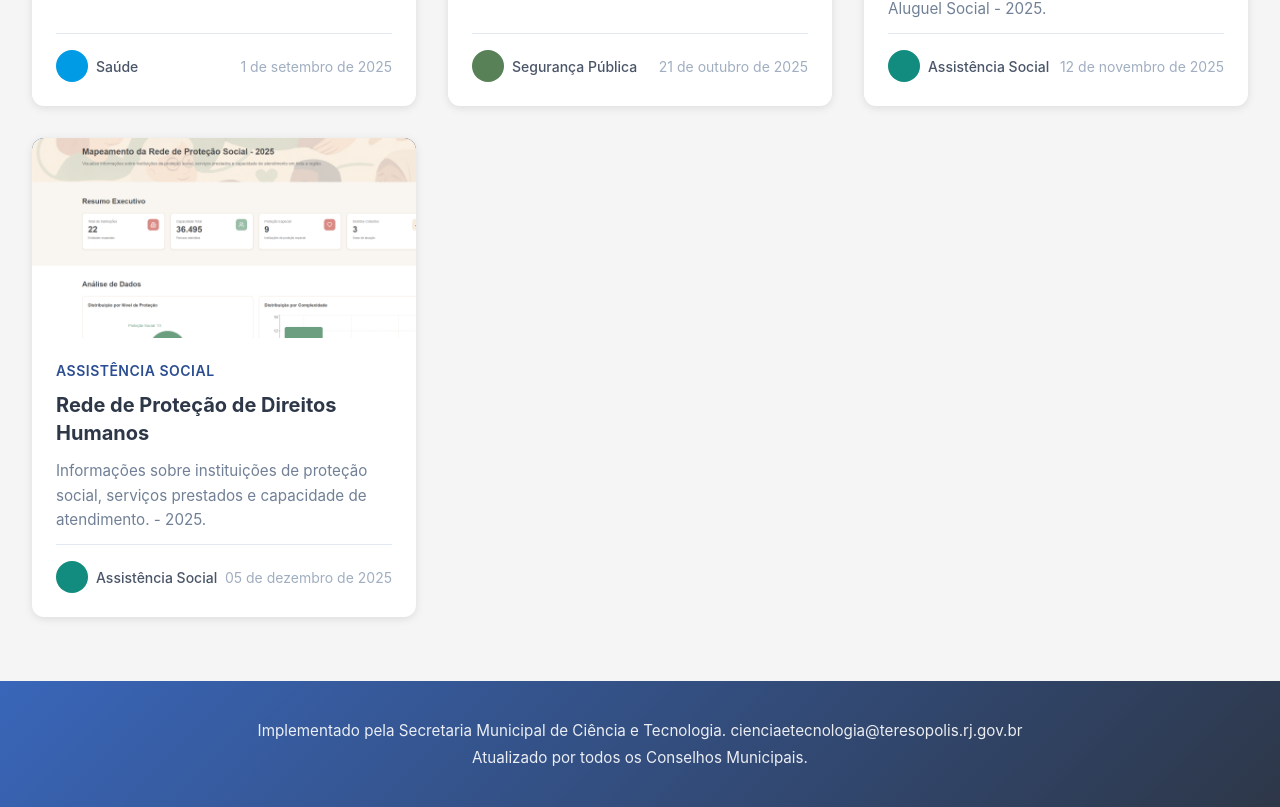
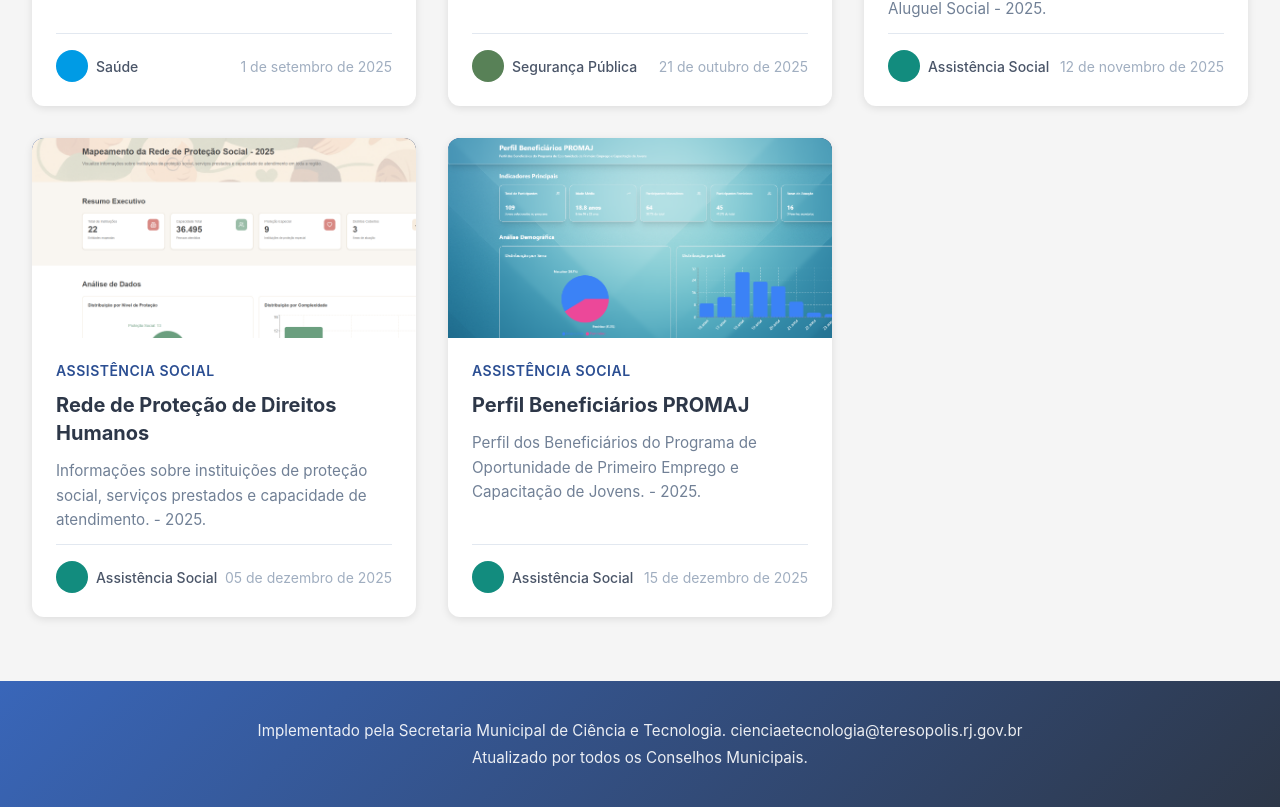
Before and after one commit to CiTecTeresopolis/Pain-is-Responsivos, a React (Vite) app: page / in a window 1280 px wide. Shown: the part 1174-1981 px from the top of the page. Built offline with nearby package versions, Linux system fonts and the light colour scheme.

Commit message:
perfil promaj

```diff
--- a/src/App.tsx
+++ b/src/App.tsx
@@ -86,6 +86,18 @@ function App() {
       data: "05 de dezembro de 2025",
       capa: "/rede-protecao.png",
       link: "https://rede-protecao-dh.vercel.app/",
+      cor: "#128C7E",
+    },
+    {
+      id: 8,
+      categoria: "Assistência Social",
+      titulo: "Perfil Beneficiários PROMAJ",
+      descricao:
+        "Perfil dos Beneficiários do Programa de Oportunidade de Primeiro Emprego e Capacitação de Jovens. - 2025.",
+      autor: "Assistência Social",
+      data: "15 de dezembro de 2025",
+      capa: "/perfil-promaj.png",
+      link: "https://dashboard-promaj.vercel.app/",
       cor: "#128C7E",
     },
   ];
```
Also changed, not shown: public/perfil-promaj.png (added).
